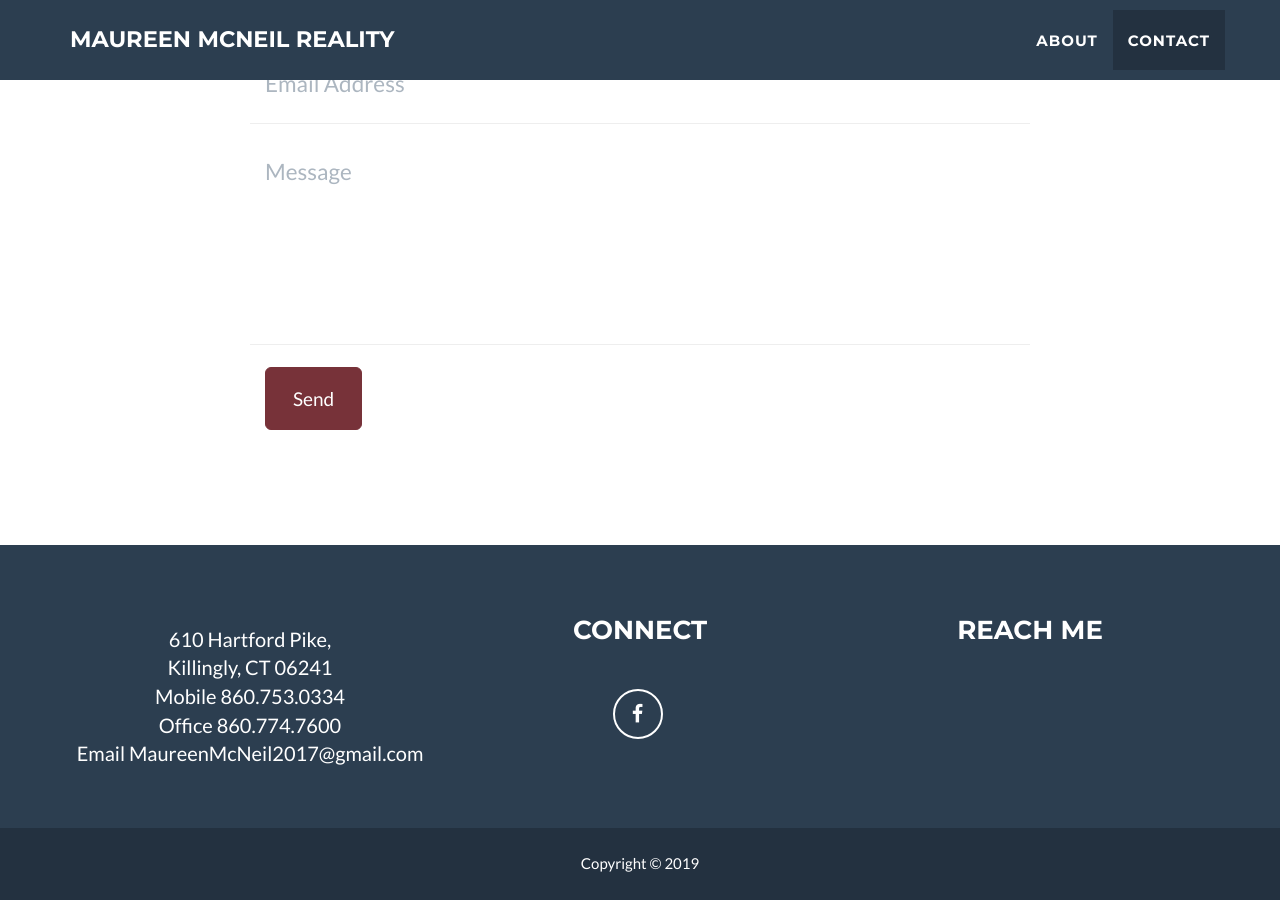
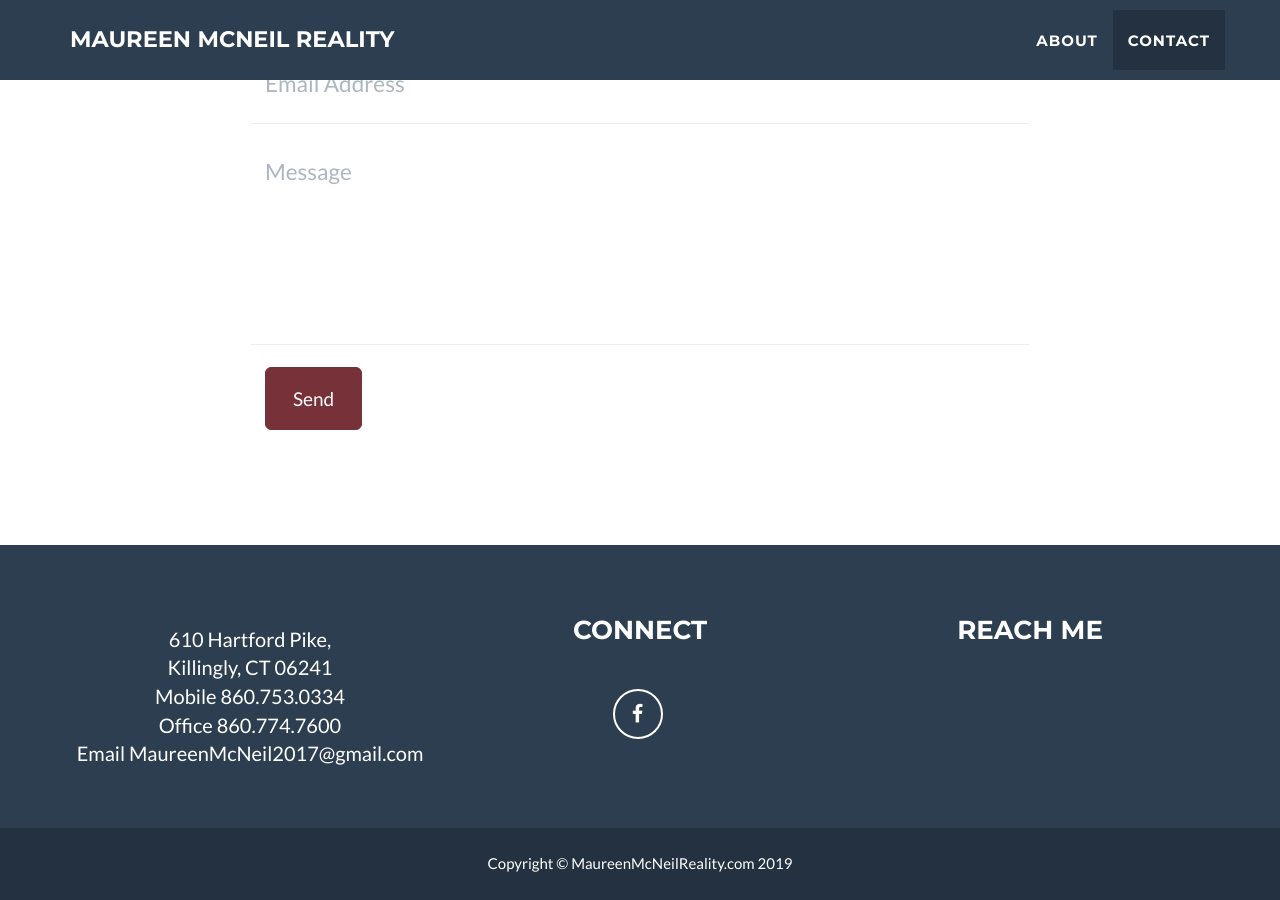
Before and after one commit to maureenmcneilreality/maureenmcneilreality, a Jekyll site: the page built from index.html, in a window 1280 px wide and 900 px high, scrolled down 1978 px. Built offline with Jekyll 4.4.1, drawn with Linux system fonts in a browser that asks for light colours.

Commit message:
Update _config.yml

```diff
--- a/_config.yml
+++ b/_config.yml
@@ -32,7 +32,7 @@ color:
 
 # Footer settings
 footer:
-  copyright:
+  copyright: MaureenMcNeilReality.com
   address: RE/MAX Bell Park
   social: Connect
   credits: Reach Me
```
